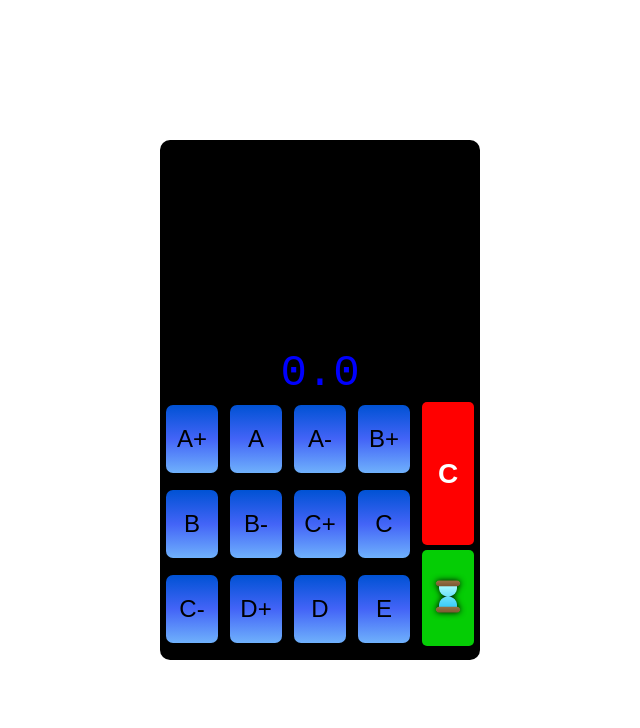
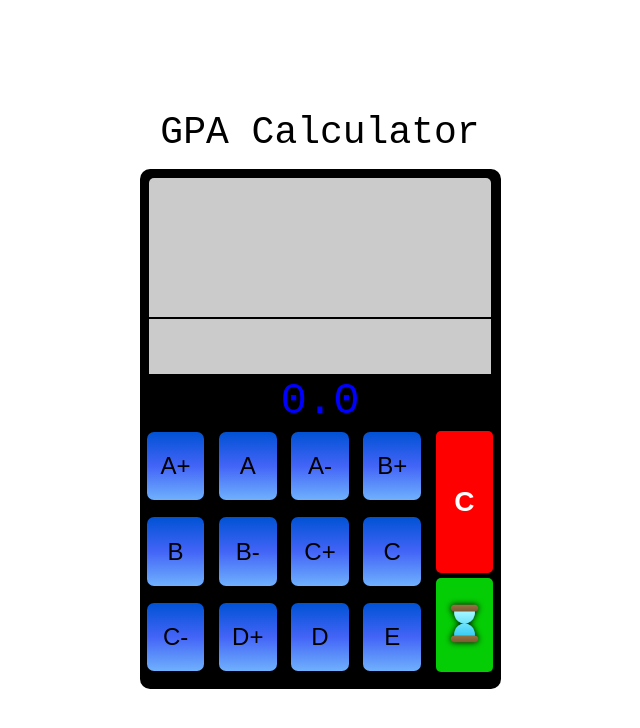
Before and after one commit to sachi-2002/GPA-Calculator, a plain HTML site: page index.html in a window 1280 px wide. Shown: the whole page, without its empty margins (320-960 px from the left). Drawn offline with Linux system fonts and the light colour scheme.

Commit message:
Credit value adding UI updated

```diff
--- a/index.html
+++ b/index.html
@@ -10,9 +10,17 @@
 
 <body>
 
+    <div class="MD">
+        <div class="nameDiv">
+            <label class="NameGPA">GPA Calculator</label>
+        </div>
+
         <div class="mainDiv">
 
+            <div class="givenInM">
                 <div class="givenIn" id="givenIn"></div>
+                <div class="creditInputs" id="creditInputs"></div>
+            </div>
 
             <div class="gpa">
                 <label for="" class="gpaVal" id="gpaVal">0.0</label>
@@ -41,7 +49,7 @@
                 </div>
             </div>
 
-
+        </div>
     </div>
 
     <script src="script.js"></script>
--- a/script.js
+++ b/script.js
@@ -12,13 +12,17 @@ function resultsAdder(v) {
 
     if (labels.length != 12) {
         if (v >= 1 && v <= 12) {
-            res.innerHTML += `<label class="grade">${grades[v - 1]}</label>`;
-            gpa = gpa + gpaValues[v - 1];
-            subCount++;
+            let choice = prompt("Enter credit value: 0,1,2,3,4");
+            if (choice >= 0 && choice <= 4) {
+                res.innerHTML += `<label class="grade">${grades[v - 1]}</label>`;
+                gpa = gpa + gpaValues[v - 1];
+                subCount++;
+                gpaVal.innerHTML = Math.round(gpa / subCount * 100) / 100;
+            } else {
+                alert("Wrong input !");
+            }
         }
     }
-
-    gpaVal.innerHTML = Math.round(gpa / subCount * 100) / 100;
 
 }
 
--- a/style.css
+++ b/style.css
@@ -4,10 +4,27 @@ body {
     align-items: center;
     height: 100vh;
     margin: 0;
+    background-color: white;
+}
+
+.MD {
+    display: flex;
+    align-items: center;
+    justify-content: center;
+    flex-direction: column;
+}
+
+.NameGPA {
+    font-size: 38px;
+    font-family: monospace;
+}
+
+.nameDiv {
+    margin-bottom: 15px;
 }
 
 .mainDiv {
-    width: 25vw;
+    width: 25%;
     height: 65vh;
     border-radius: 10px;
     background-color: black;
@@ -44,14 +61,38 @@ body {
     font-family: 'Courier New';
 }
 
-.givenIn {
+.givenInM {
     width: 100%;
     height: 40%;
+    border-top-left-radius: 5px;
+    border-top-right-radius: 5px;
+    display: flex;
+    flex-direction: column;
+    justify-content: center;
+    align-items: center;
+}
+
+.givenIn {
+    padding-top: 10px;
+    width: 100%;
+    height: 70%;
     color: blueviolet;
     display: grid;
     grid-template-columns: repeat(6, 1fr);
     justify-items: center;
     align-items: center;
+    background-color: rgb(203, 203, 203);
+    border-top-left-radius: 5px;
+    border-top-right-radius: 5px;
+}
+
+.creditInputs {
+    width: 100%;
+    height: 30%;
+    border: solid;
+    border-width: 2px;
+    border-color: black;
+    background-color: rgb(203, 203, 203);
 }
 
 .grade {
@@ -64,7 +105,7 @@ body {
     text-align: center;
     border: none;
     border-radius: 5px;
-    background: linear-gradient(#9cd2ff, #9ffaf6);
+    background-image: radial-gradient( circle farthest-corner at 48.4% 47.5%,  rgba(122,183,255,1) 0%, rgba(21,83,161,1) 90% );
     color: black;
     font-family: sans-serif;
     font-weight: 700;
@@ -111,7 +152,7 @@ body {
     font-size: 28px;
 }
 
-.cancelBtn:hover{
+.cancelBtn:hover {
     background-color: rgba(255, 0, 0, 0.71);
 }
 
@@ -133,21 +174,50 @@ body {
     background-color: rgb(5, 205, 5);
 }
 
-.clearBtn:hover{
+.clearBtn:hover {
     background-color: rgb(0, 165, 0);
 }
 
-.clearImg{
+.clearImg {
     width: 90%;
     background-repeat: no-repeat;
     background-position: center;
     filter: drop-shadow(0px 0px 3px rgb(0, 0, 0));
 }
 
+@media (max-width: 2560px) {
+    .mainDiv {
+        width: 95%;
+        max-width: 380px;
+    }
+
+    .givenInM {
+        width: 100%;
+        height: 38%;
+        margin-top: 2.5%;
+    }
+
+    .givenIn,
+    .creditInputs {
+        width: 95%;
+    }
+}
+
 @media (max-width: 1024px) {
     .mainDiv {
         width: 95%;
         max-width: 380px;
+    }
+
+    .givenInM {
+        width: 100%;
+        height: 40%;
+        margin-top: 2.5%;
+    }
+
+    .givenIn,
+    .creditInputs {
+        width: 95%;
     }
 }
 
@@ -164,4 +234,8 @@ body {
         width: 95%;
         max-width: 280px;
     }
+
+    .NameGPA {
+        font-size: 32px;
+    }
 }
```
Lines whose indentation alone changed are shown as unchanged.
